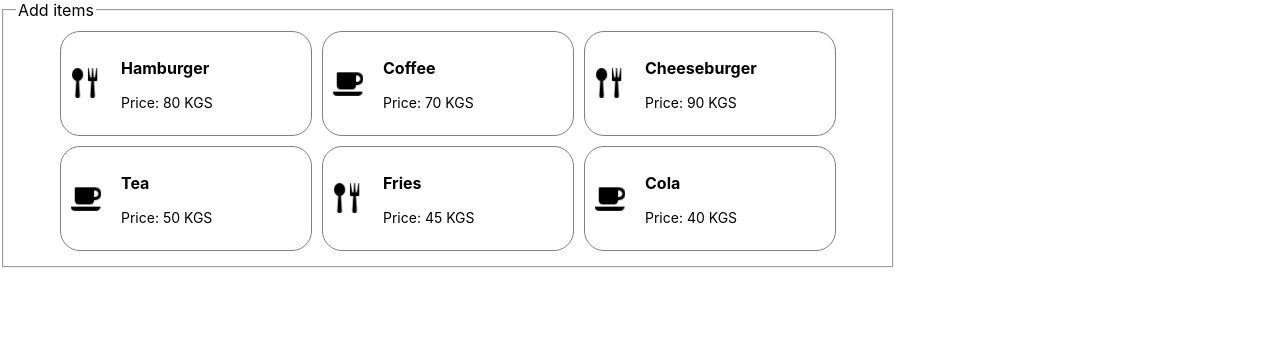
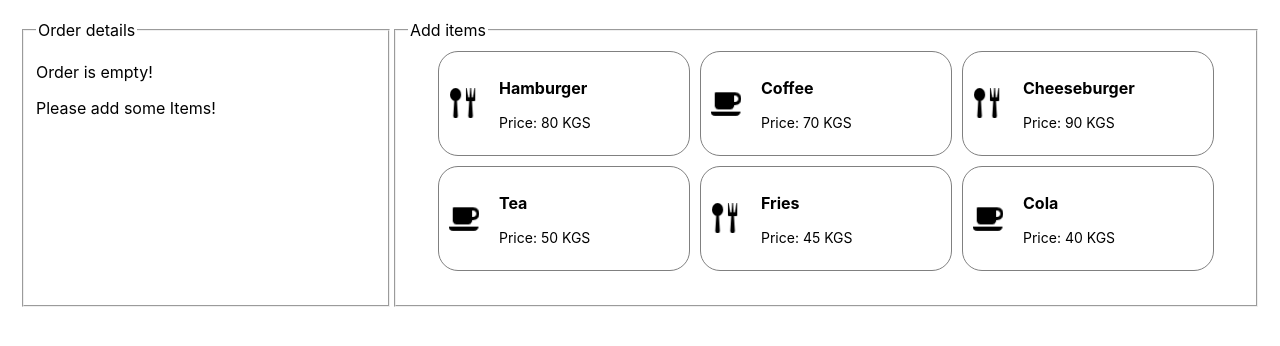
Before and after one commit to iisakjanova/js_group_11_exam_7_irina_isakzhanova, a React (Create React App) app: page / in a window 1280 px wide. Shown: the top 346 px of the page. Built offline with nearby package versions, Linux system fonts and the light colour scheme; the HTML template or start-up script is replaced by a standard one.

Commit message:
Created Order details block

```diff
--- a/src/App.css
+++ b/src/App.css
@@ -1,3 +1,17 @@
+.App {
+    display: flex;
+    padding: 20px;
+}
+
 .ItemsWrapper {
     width: 70%;
 }
+
+.ItemsWrapper fieldset,
+.OrderWrapper fieldset {
+    height: 100%;
+}
+
+.OrderWrapper {
+    flex-grow: 1;
+}
--- a/src/App.js
+++ b/src/App.js
@@ -1,9 +1,11 @@
+import './App.css';
 import Items from "./components/Items/Items";
-import './App.css';
+import Order from "./components/Order/Order";
 
 const App = () => {
     return (
         <div className="App">
+            <Order />
             <Items />
         </div>
     );
--- /dev/null
+++ b/src/components/Order/Order.js
@@ -0,0 +1,17 @@
+import React from 'react';
+
+const Order = () => {
+    return (
+        <div className="OrderWrapper">
+            <fieldset>
+                <legend>Order details</legend>
+                <div className="Order">
+                    <p>Order is empty!</p>
+                    <p>Please add some Items!</p>
+                </div>
+            </fieldset>
+        </div>
+    );
+};
+
+export default Order;
```
